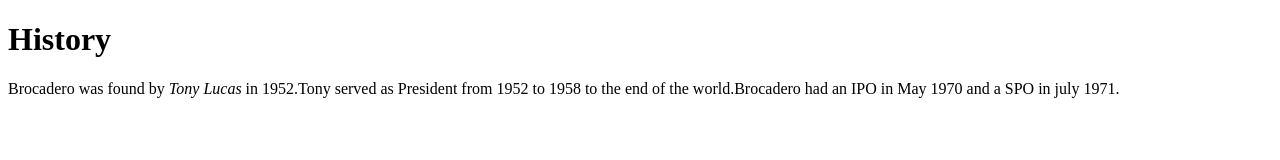
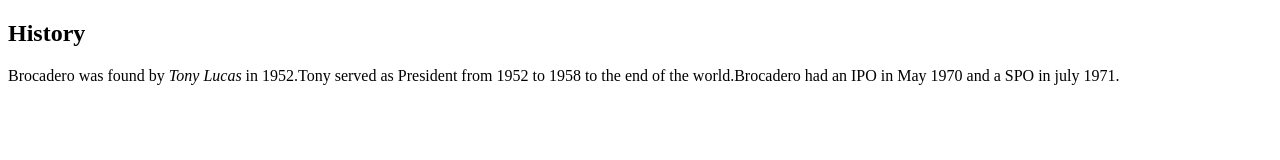
Before and after one commit to bhupicool/web-page-repo, a plain HTML site: page history.html in a window 1280 px wide. Drawn offline with Linux system fonts and the light colour scheme.

Commit message:
Update history.html
changed h1 to h2

```diff
--- a/history.html
+++ b/history.html
@@ -4,7 +4,7 @@
 	<title>HistoryAndHistory</title>
 </head>
 <body bgcolor="ffffff">
-	<h1>History</h1>
+	<h2>History</h2>
 	<P>Brocadero was found by <I> Tony Lucas</I> in 1952.Tony served as President from 1952 to 1958 to the end of the world.Brocadero had an IPO in May 1970 and a SPO in july 1971.</P>
 
 </body>
```
